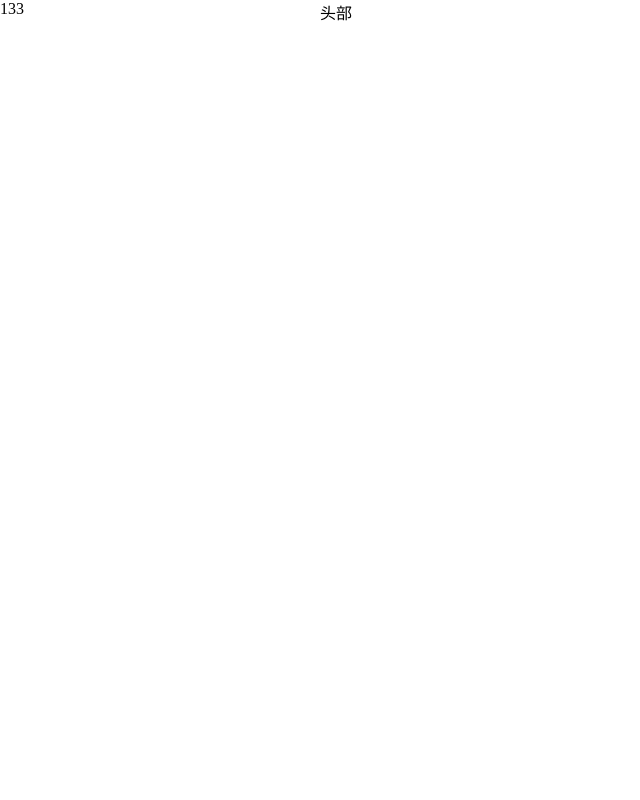
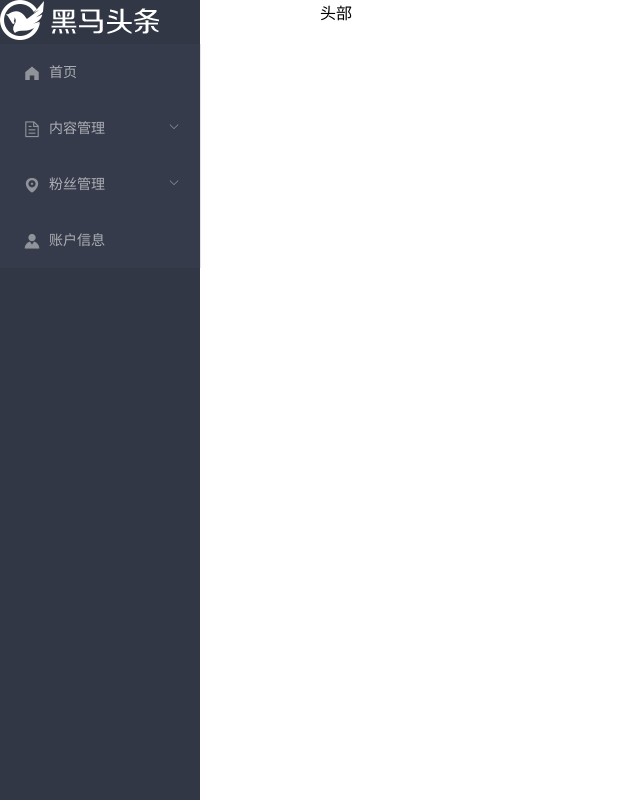
Before and after one commit to G7zA/83qhmpcxm, a Vue app: page /#/home in a window 1280 px wide. Shown: the whole page, without its empty margins (0-640 px from the left). Built offline with nearby package versions, Linux system fonts and the light colour scheme.

Commit message:
主页-左侧导航栏菜单

```diff
--- a/src/components/left/left-Dh.vue
+++ b/src/components/left/left-Dh.vue
@@ -1,13 +1,61 @@
 <template>
-  <div>133</div>
+  <div class="left-dh">
+    <div>
+      <img src="../../assets/img/logo_admin.png" alt />
+    </div>
+    <el-menu style="width:201px;" background-color="#353b4b" text-color="#adafb5" active-text-color="#ffd04b">
+      <!-- 首页 -->
+      <el-menu-item index="4">
+        <!-- 图标 -->
+        <i class="el-icon-s-home"></i>
+        <span slot="title">首页</span>
+      </el-menu-item>
+
+      <!-- 内容管理  -->
+      <el-submenu index="1">
+        <!-- el-submenu 插槽 title  一级显示内容为内容管理 -->
+        <template slot="title">
+          <i class="el-icon-document"></i>
+          <span>内容管理</span>
+        </template>
+        <!-- 二级内容 -->
+        <el-menu-item index="1-1">发布文章</el-menu-item>
+        <el-menu-item index="1-2">内容评论</el-menu-item>
+        <el-menu-item index="1-3">评论列表</el-menu-item>
+        <el-menu-item index="1-4">素材管理</el-menu-item>
+      </el-submenu>
+
+      <!-- 粉丝管理 -->
+      <el-submenu index="2">
+        <!-- el-submenu 插槽 title  一级显示内容为粉丝管理 -->
+        <template slot="title">
+          <i class="el-icon-location"></i>
+          <span>粉丝管理</span>
+        </template>
+        <!-- 二级内容 -->
+        <el-menu-item index="2-1">图文数据</el-menu-item>
+        <el-menu-item index="2-2">粉丝概括</el-menu-item>
+        <el-menu-item index="2-3">粉丝画像</el-menu-item>
+        <el-menu-item index="2-4">粉丝列表</el-menu-item>
+      </el-submenu>
+
+      <!-- 账户信息 -->
+      <el-menu-item index="3">
+        <i class="el-icon-s-custom"></i>
+        <span slot="title">账户信息</span>
+      </el-menu-item>
+    </el-menu>
+  </div>
 </template>
 
 <script>
-export default {
-
+// 左侧导航组件
+export default {}
+</script>
+<style>
+.left-dh {
+  background-color: #323745;
+  width: 200px;
+  height: 100vh;
 }
-</script>
-
-<style>
-
 </style>
```
